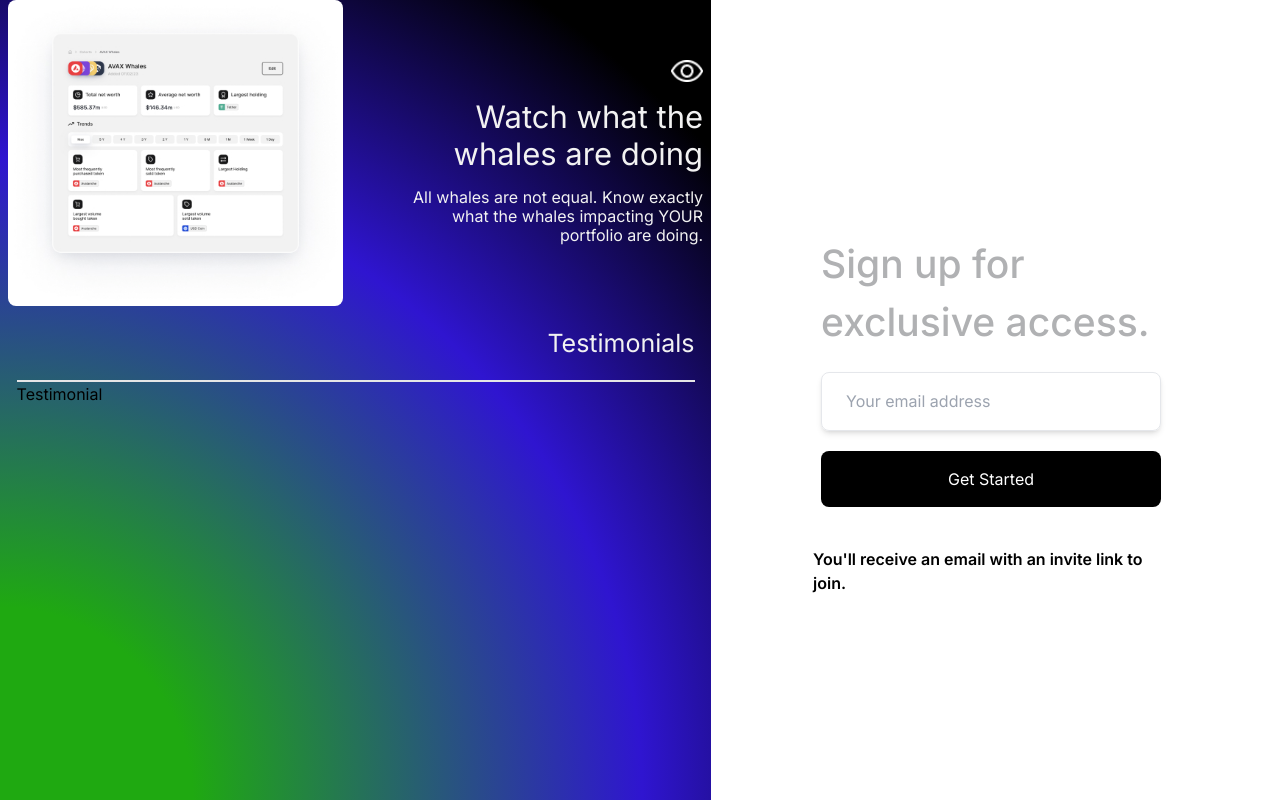
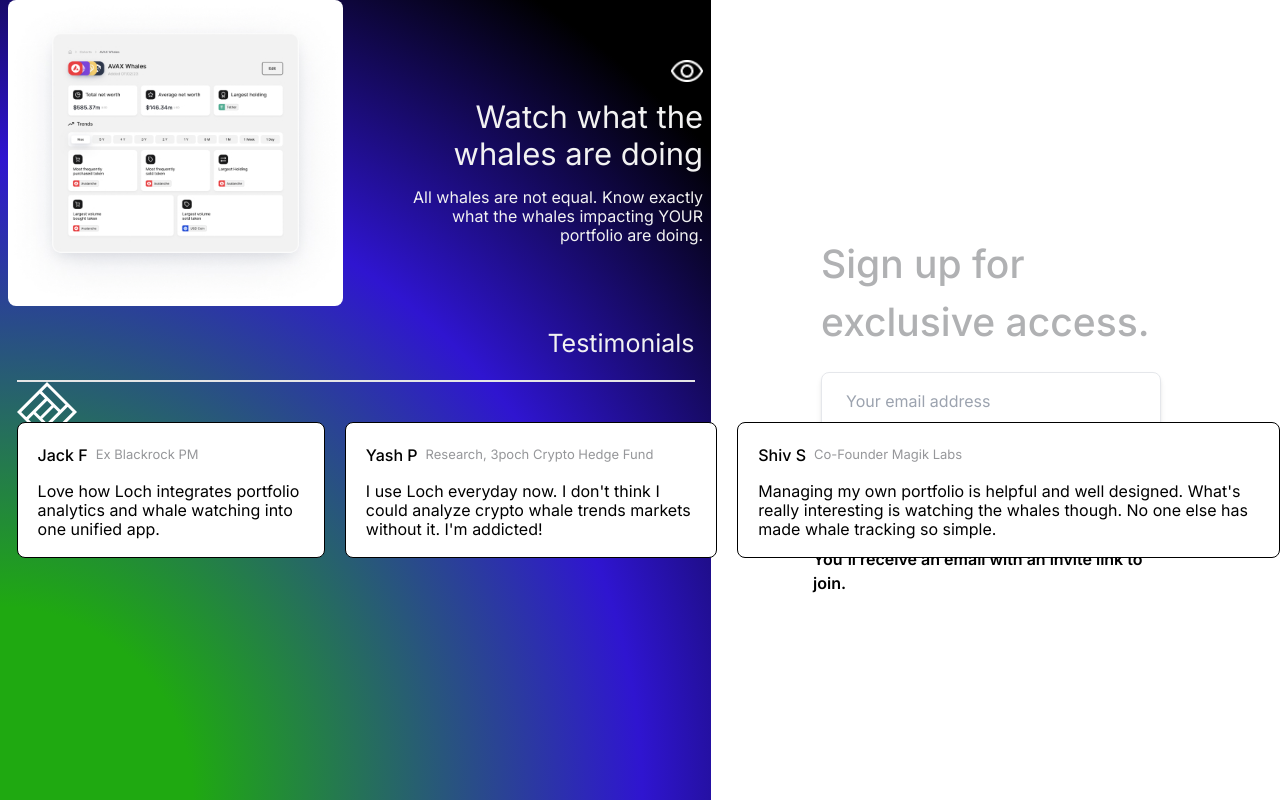
Before and after one commit to rohann06/loch_assessment, a Next.js app: page / in a window 1280 px wide. Built offline with nearby package versions, Linux system fonts and the light colour scheme.

Commit message:
testimonial creatd

```diff
--- a/app/components/Testimonial/index.tsx
+++ /dev/null
@@ -1,9 +0,0 @@
-import React from 'react'
-
-const Testimonial = () => {
-  return (
-    <div>Testimonial</div>
-  )
-}
-
-export default Testimonial
--- /dev/null
+++ b/app/components/TestimonialCard/index.tsx
@@ -0,0 +1,21 @@
+import React from "react";
+
+interface TestimonialProps {
+  name: string;
+  role: string;
+  description: string;
+}
+
+const TestimonialCard = ({ name, role, description }: TestimonialProps) => {
+  return (
+    <div className=" border border-black bg-[#FFFFFF] rounded-lg w-auto h-[136px] p-[20px] mt-[40px]">
+      <div className=" flex items-center gap-x-[8px]">
+        <p className=" font-medium">{name}</p>
+        <p className=" text-[#96979A] text-[13px]">{role}</p>
+      </div>
+      <p className=" text-[16px] leading-[19.2px] my-[15px]">{description}</p>
+    </div>
+  );
+};
+
+export default TestimonialCard;
--- /dev/null
+++ b/app/components/Testimonials/index.tsx
@@ -0,0 +1,40 @@
+import React from "react";
+import TestimonialCard from "../TestimonialCard";
+
+const details = [
+  {
+    name: "Jack F",
+    role: "Ex Blackrock PM",
+    description:
+      "Love how Loch integrates portfolio analytics and whale watching into one unified app.",
+  },
+  {
+    name: "Yash P",
+    role: "Research, 3poch Crypto Hedge Fund",
+    description:
+      "I use Loch everyday now. I don't think I could analyze crypto whale trends markets without it. I'm addicted!",
+  },
+  {
+    name: "Shiv S",
+    role: "Co-Founder Magik Labs",
+    description:
+      "Managing my own portfolio is helpful and well designed. What's really interesting is watching the whales though. No one else has made whale tracking so simple.",
+  },
+];
+
+const Testimonials = () => {
+  return (
+    <>
+      {details.map((detail, indexe) => (
+        <TestimonialCard
+          key={indexe}
+          name={detail.name}
+          role={detail.role}
+          description={detail.description}
+        />
+      ))}
+    </>
+  );
+};
+
+export default Testimonials;
--- a/app/page.tsx
+++ b/app/page.tsx
@@ -1,5 +1,7 @@
 import EmailForm from "./components/EmailForm";
-import Testimonial from "./components/Testimonial";
+import TestimonialCard from "./components/TestimonialCard";
+import Testimonial from "./components/TestimonialCard";
+import Testimonials from "./components/Testimonials";
 
 export default function Home() {
   return (
@@ -32,8 +34,15 @@
           <p className=" leading-[30px] text-[25px] text-right text-[#F2F2F2] my-[22px]">
             Testimonials
           </p>
-          <div className=" border border-[#E5E5E6] h-[1px] "/>
-          <Testimonial />
+          <div className=" border border-[#E5E5E6] h-[1px] " />
+
+          <div className=" flex justify-between items-baseline">
+            <img src="./lochLogo.png" alt="logo" className=" w-[60px] h-auto" />
+
+            <div className=" flex items-center gap-x-[20px] absolute">
+              <Testimonials />
+            </div>
+          </div>
         </div>
       </div>
 
```
